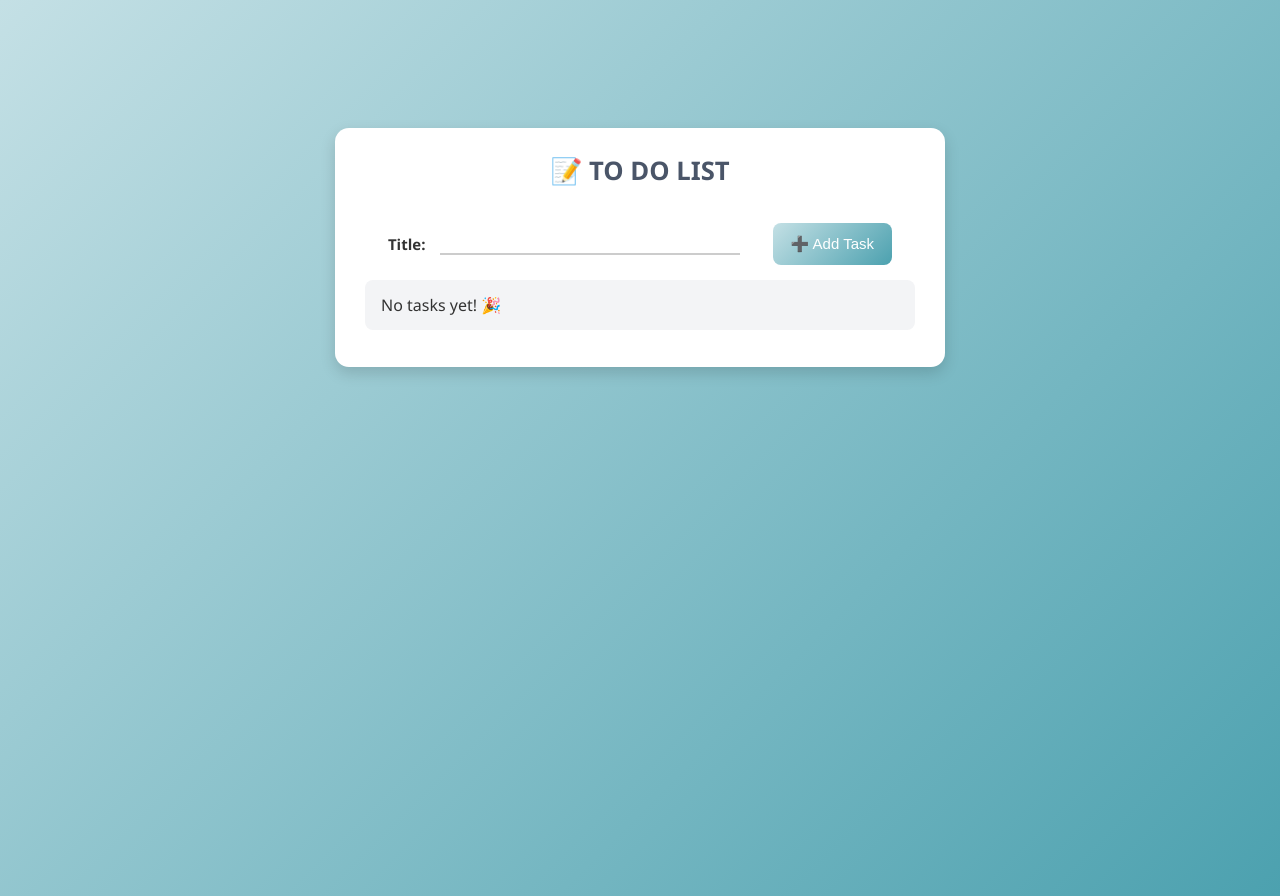
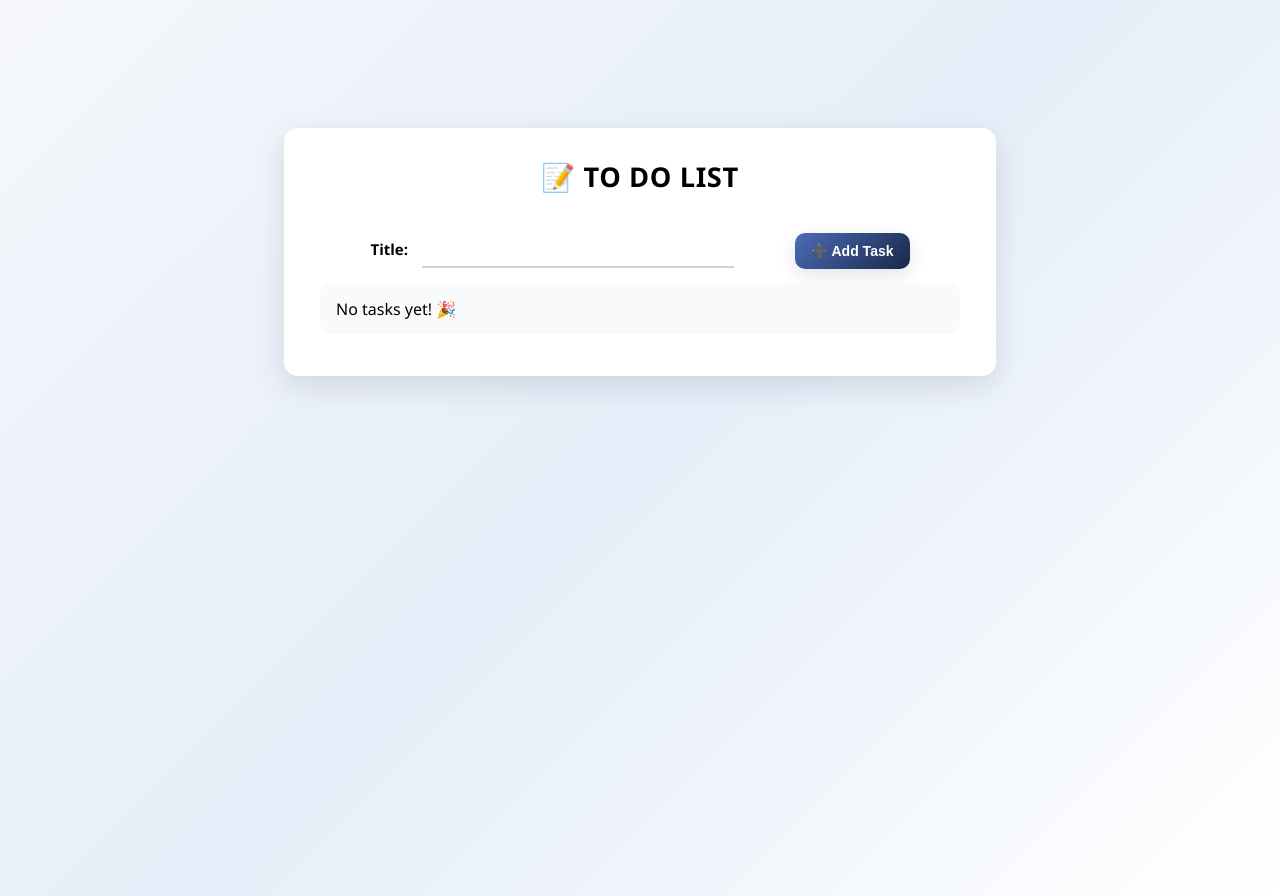
Before and after one commit to charrymaeatamosa-alt/todo-app, a Django app: page / in a window 1280 px wide. Run offline with Django 5.2, Linux system fonts and the light colour scheme; data that the repository does not hold is empty.

Commit message:
Update styles

```diff
--- a/todo_project/static/css/style.css
+++ b/todo_project/static/css/style.css
@@ -1,8 +1,9 @@
 /* General Layout */
 body {
     font-family: "Segoe UI", Tahoma, Geneva, Verdana, sans-serif;
-    background: linear-gradient(135deg, #c4e0e5, #4ca1af);
-    color: #333;
+    /* new subtle neutral gradient for the page background */
+    background: linear-gradient(135deg, #f5f7fb 0%, #e6eef9 50%, #ffffff 100%);
+    color: #000000;           /* force black text for contrast */
     padding: 40px;
     display: flex;
     justify-content: center;
@@ -16,8 +17,8 @@ body {
         background: linear-gradient(135deg, #0f172a, #1f2937);
         color: #e5e7eb;
     }
-    .container { background: #111827; box-shadow: 0 6px 15px rgba(0,0,0,0.6); }
-    li { background: #1f2937; }
+    .container { background: #111827; box-shadow: 0 6px 15px rgba(0,0,0,0.6); color: inherit; }
+    li { background: #1f2937; color: inherit; }
     li:hover { background: #374151; }
     .alert-success { background: #064e3b; color: #d1fae5; border-left-color: #10b981; }
     .alert-error, .alert-danger, .alert-info { background: #7f1d1d; color: #fee2e2; border-left-color: #ef4444; }
@@ -27,20 +28,21 @@ html.dark body {
     background: linear-gradient(135deg, #0f172a, #1f2937);
     color: #e5e7eb;
 }
-html.dark .container { background: #111827; box-shadow: 0 6px 15px rgba(0,0,0,0.6); }
-html.dark li { background: #1f2937; }
+html.dark .container { background: #111827; box-shadow: 0 6px 15px rgba(0,0,0,0.6); color: inherit; }
+html.dark li { background: #1f2937; color: inherit; }
 html.dark li:hover { background: #374151; }
 
 /* Container */
 .container {
     margin-top: 80px;
     width: 100%;
-    max-width: 550px;
-    background: #ffffff;
-    padding: 25px 30px;
+    max-width: 640px;                     /* slightly wider for improved layout */
+    background: #ffffff;                  /* keep container white for contrast */
+    padding: 30px 36px;
     border-radius: 14px;
-    box-shadow: 0 6px 15px rgba(0, 0, 0, 0.15);
+    box-shadow: 0 10px 30px rgba(16,24,40,0.12); /* stronger, softer shadow */
     animation: fadeIn 0.6s ease-in-out;
+    color: #000000; /* ensure container text is black */
 }
 
 /* Header Title */
@@ -48,10 +50,11 @@ html.dark li:hover { background: #374151; }
     content: "📝 TO DO LIST";
     display: block;
     text-align: center;
-    font-size: 1.6rem;
-    font-weight: bold;
-    margin-bottom: 20px;
-    color: #4a5568;
+    font-size: 1.7rem;
+    font-weight: 800;
+    margin-bottom: 22px;
+    color: #000000; /* title in black */
+    letter-spacing: 0.6px;
 }
 
 /* Form */
@@ -65,11 +68,18 @@ form {
 input[type="text"] {
     flex: 1;
     width: 300px;
-    padding: 0;
+    padding: 8px 6px;
     border: none;
-    border-bottom: 2px solid #ccc;
-    transition: all 0.3s ease;
+    border-bottom: 2px solid #cbd5e1;
+    transition: all 0.18s ease;
     outline: none;
+    color: #000000;            /* ensure typed text is black */
+    background: transparent;
+    font-size: 15px;
+}
+
+input[type="text"]::placeholder {
+    color: #94a3b8;            /* visible placeholder */
 }
 
 input[type="text"]:focus {
@@ -84,27 +94,26 @@ form label {
 }
 
 button {
-    background: linear-gradient(135deg, #c4e0e5, #4ca1af);
-    color: white;
+    background: linear-gradient(135deg, #4b6cb7, #182848); /* modern blue gradient */
+    color: #ffffff;
     border: none;
     margin-top: 15px;
     margin-bottom: 15px;
-    width: fit-content;
-    height: fit-content;
-    padding: 12px 18px;
-    border-radius: 8px;
+    padding: 10px 16px;
+    border-radius: 10px;
     cursor: pointer;
-    font-size: 15px;
-    font-style: bold;
-    display: flex;
+    font-size: 14px;
+    font-weight: 700;
+    display: inline-flex;
     align-items: center;
-    gap: 5px;
-    transition: background 0.3s, transform 0.2s;
+    gap: 8px;
+    transition: transform 0.12s ease, box-shadow 0.12s ease;
+    box-shadow: 0 6px 18px rgba(14,30,60,0.12);
 }
 
 button:hover {
-    background: #553c9a;
-    transform: scale(1.05);
+    transform: translateY(-2px);
+    box-shadow: 0 10px 24px rgba(14,30,60,0.14);
 }
 
 /* Improved focus visibility only when keyboard navigating */
@@ -121,50 +130,52 @@ ul {
 }
 
 li {
-    background: #f3f4f6;
+    background: #f8fafc;
+    color: #000000; /* list text black */
     margin-bottom: 12px;
     padding: 14px 16px;
-    border-radius: 8px;
+    border-radius: 10px;
     display: flex;
     justify-content: space-between;
     align-items: center;
-    transition: transform 0.2s, background 0.3s;
-    animation: slideUp 0.4s ease;
+    transition: transform 0.14s, background 0.2s;
+    animation: slideUp 0.36s ease;
 }
 
 li:hover {
-    background: #e5e7eb;
+    background: #eef2f7;
     transform: translateY(-2px);
 }
 
 li.completed span {
     text-decoration: line-through;
-    color: #999;
+    color: #6b7280; /* slightly darker than before for readability */
 }
 
 /* Links */
 a {
     text-decoration: none;
     font-size: 14px;
-    font-weight: bold;
+    font-weight: 700;
     margin-left: 8px;
-    transition: color 0.2s ease;
+    transition: color 0.15s ease;
+    color: #0b5fff; /* stronger visible blue */
 }
 
 .toggle-btn {
-    color: #16a34a;
+    color: #059669; /* visible green for toggle state */
 }
 
 .toggle-btn:hover {
-    color: #15803d;
+    color: #047857;
 }
 
 .delete-btn {
-    color: #dc2626;
+    color: #b91c1c; /* slightly darker red for contrast */
 }
 
 .delete-btn:hover {
-    color: #b91c1c;
+    color: #7f1d1d;
 }
 
 /* Alerts */
@@ -191,14 +202,15 @@ a {
 }
 
 .messages {
-    position: absolute;   /* float above */
-    top: 20px;
+    position: absolute;
+    top: 22px;
     left: 50%;
     transform: translateX(-50%);
     width: 90%;
-    max-width: 500px;
+    max-width: 540px;
     z-index: 1000;
     text-align: center;
+    color: #000000; /* ensure message text is black */
 }
 
 /* Animations */
--- a/todo_project/todo_app/templates/todo_app/base.html
+++ b/todo_project/todo_app/templates/todo_app/base.html
@@ -5,7 +5,7 @@
     <meta charset="UTF-8">
     <meta name="viewport" content="width=device-width, initial-scale=1">
     <title>Todo · Simple Task Manager</title>
-    <link rel="stylesheet" href="{% static 'css/style.css' %}">
+    <link rel="stylesheet" href="{% static 'css/style.css' %}?v=2">
 </head>
 <body>
     <div class="messages">
```
